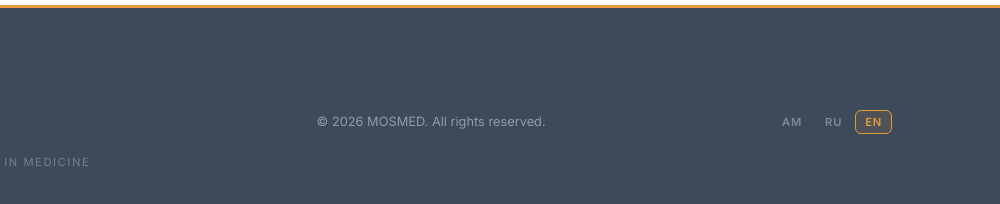
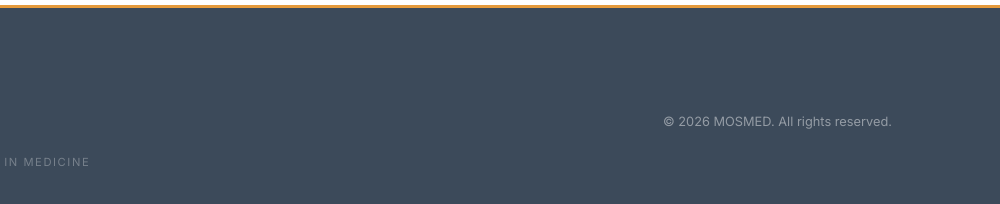
Before and after one commit to lokodayte/mosmed, a plain HTML site: page index.html in a window 1280 px wide. Shown: the part 3907-4111 px from the top of the page, 280-1280 px from the left. Drawn offline with nearby package versions, Linux system fonts and the light colour scheme.

Commit message:
Update index.html

```diff
--- a/index.html
+++ b/index.html
@@ -342,13 +342,6 @@
 
       <p class="footer-copyright" data-i18n="footer_copyright">© 2025 MOSMED. All rights reserved.</p>
 
-      <!-- Language switcher repeated in footer -->
-      <div class="lang-switcher lang-switcher--footer" role="group" aria-label="Language selection">
-        <button class="lang-btn" data-lang="am" aria-pressed="false">AM</button>
-        <button class="lang-btn" data-lang="ru" aria-pressed="false">RU</button>
-        <button class="lang-btn lang-btn--active" data-lang="en" aria-pressed="true">EN</button>
-      </div>
-
     </div>
   </footer>
 
```
